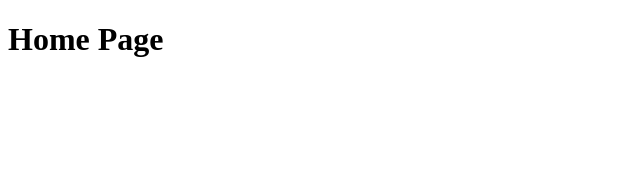
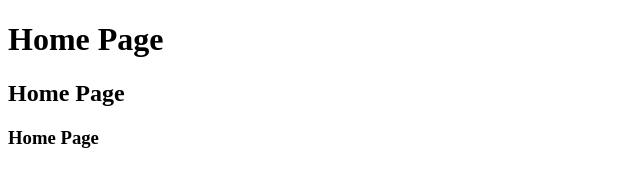
Before and after one commit to adnan0000001/demotwo, a plain HTML site: page index.html in a window 1280 px wide. Shown: the whole page, without its empty margins (0-640 px from the left). Drawn offline with Linux system fonts and the light colour scheme.

Commit message:
add home page

```diff
--- a/index.html
+++ b/index.html
@@ -7,5 +7,7 @@
 </head>
 <body>
     <h1>Home Page</h1>
+    <h2>Home Page</h2>
+    <h3>Home Page</h3>
 </body>
 </html>
```
